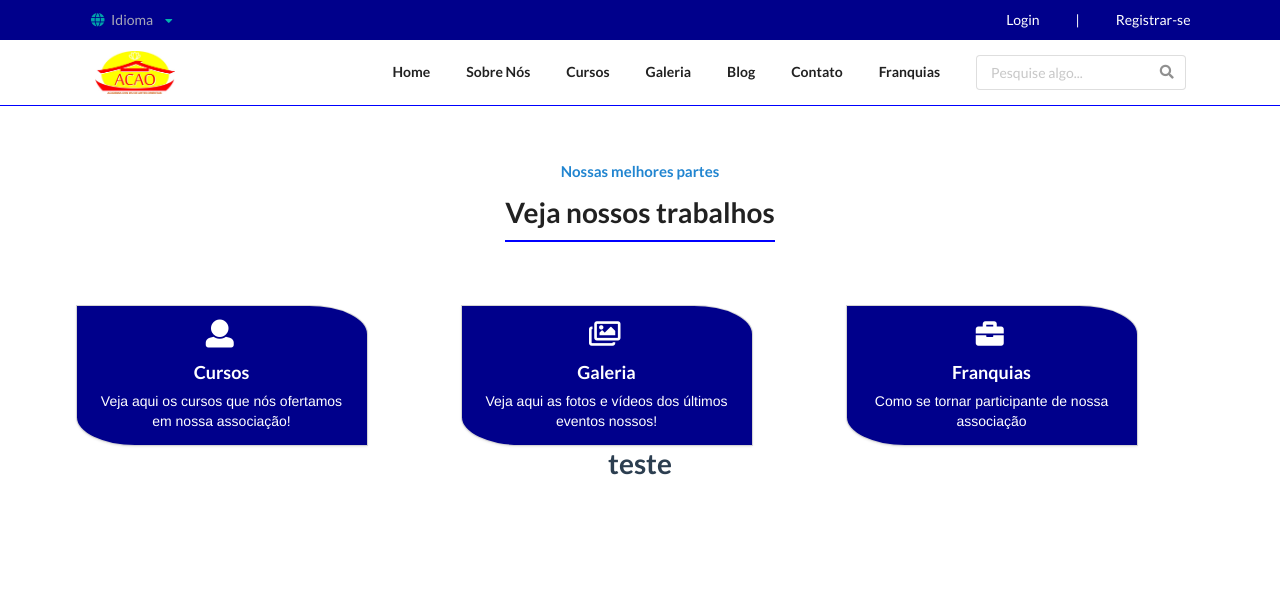
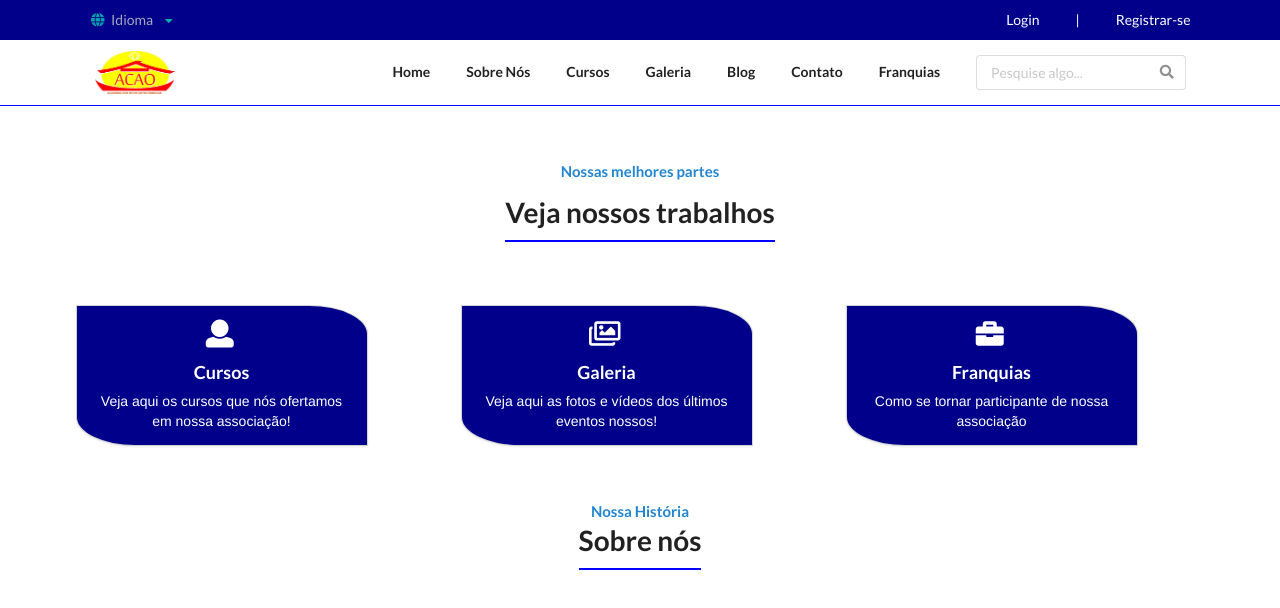
Before and after one commit to MatheusRyuki/ChinWu, a Vue app: page /About in a window 1280 px wide. Shown: the top 608 px of the page. Built offline with nearby package versions, Linux system fonts and the light colour scheme.

Commit message:
Título inicial

```diff
--- a/src/components/About/Description.vue
+++ b/src/components/About/Description.vue
@@ -1,13 +1,29 @@
 <template lang="html">
 <div class="ui container">
-  <h1>teste</h1>
+  <h4 class="ui header blue">{{descricao}}</h4>
+  <h1 class="ui header">{{about}}</h1>
 </div>
 </template>
 
 <script>
 export default {
+  data() {
+    return {
+      descricao: 'Nossa História',
+      about: 'Sobre nós',
+    }
+  }
 }
 </script>
 
 <style lang="css" scoped>
+h4.ui.header {
+  margin-top: 5%;
+}
+h1.ui.header {
+  margin-top: -2%;
+   border-bottom: 2px solid blue;
+display: inline-block;
+line-height: 2;
+}
 </style>
```
